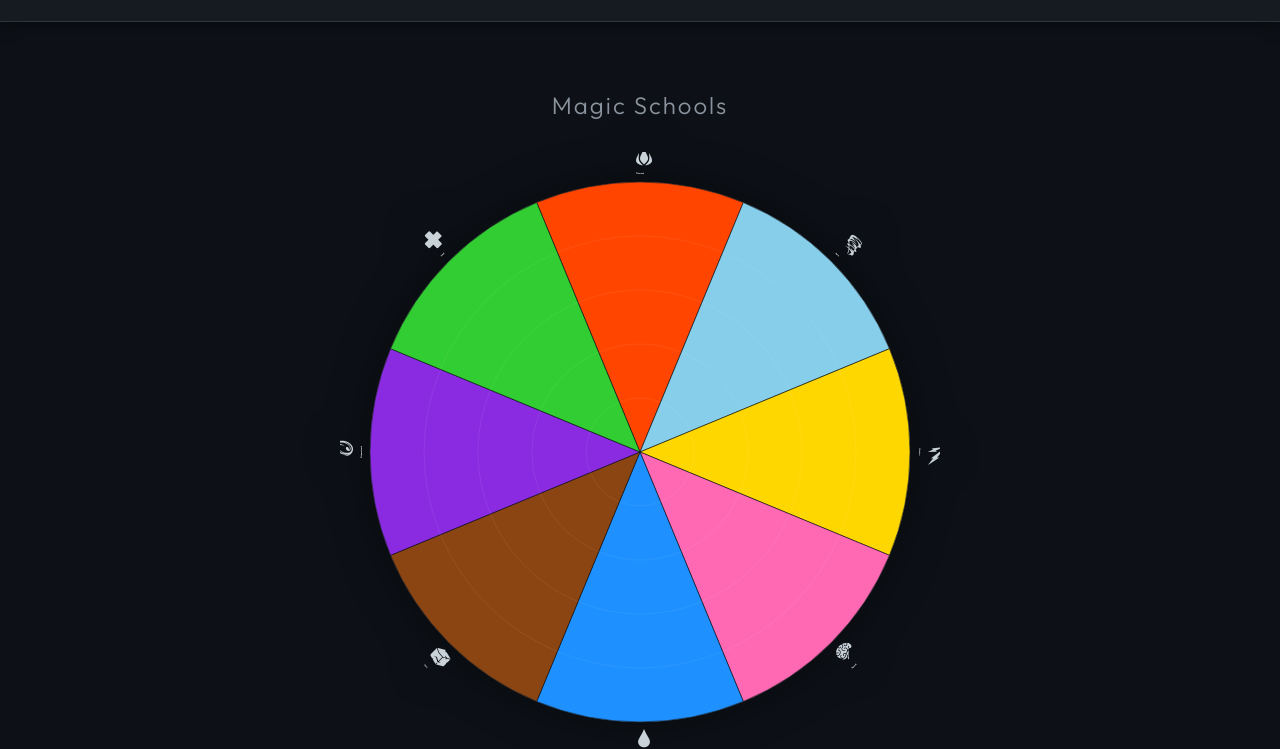
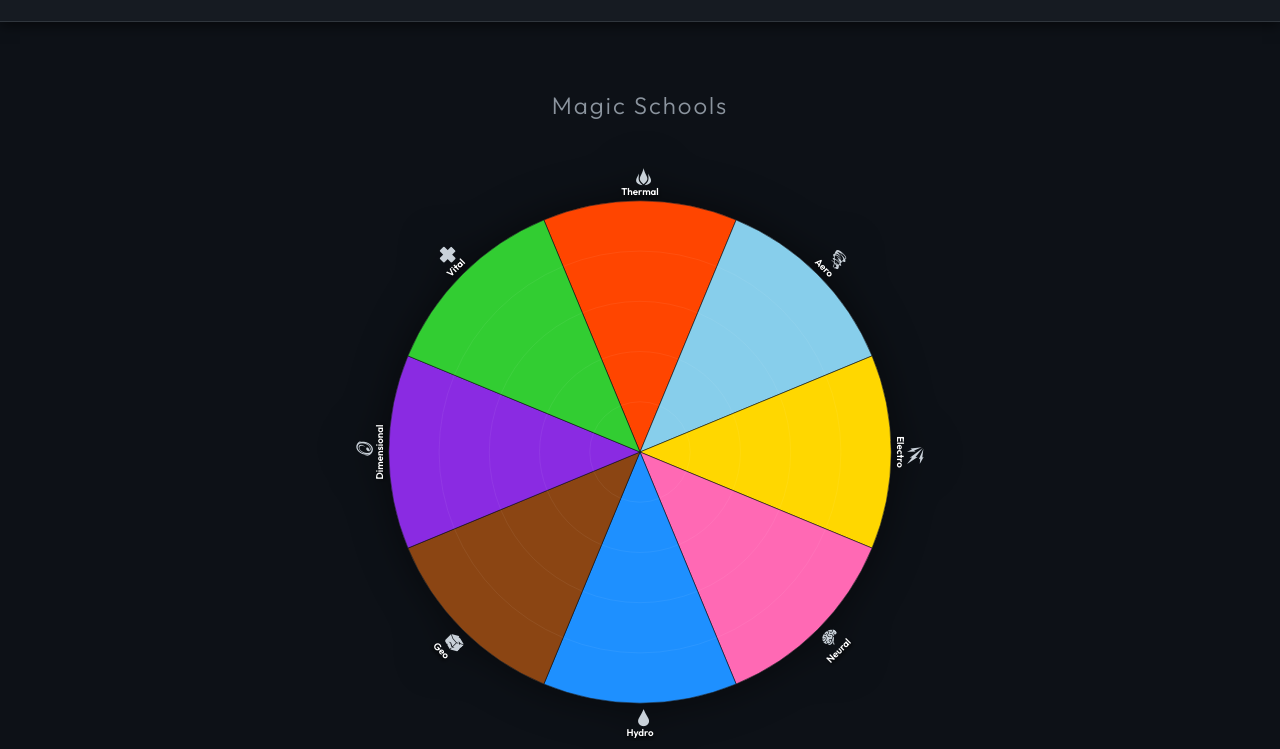
Before and after one commit to seejaymcleod/MishapClocks, a website built with Vite: page index.html in a window 1280 px wide. Shown: the part 68-817 px from the top of the page. Built offline with nearby package versions, Linux system fonts and the light colour scheme.

Commit message:
names and numbers

```diff
--- a/src/main.js
+++ b/src/main.js
@@ -124,7 +124,7 @@ function renderMagicMandala() {
   const container = document.getElementById('magic-mandala');
   container.innerHTML = '';
 
-  const size = 4000;
+  const size = 4300;
   const cx = size / 2;
   const cy = size / 2;
   const outerRadius = 1800;
@@ -177,7 +177,7 @@ function renderMagicMandala() {
     text.setAttribute("x", textPos.x);
     text.setAttribute("y", textPos.y + (node.icon ? 80 : 0));
     text.setAttribute("class", "node-text");
-    text.setAttribute("font-size", "70px");
+    text.style.fontSize = "70px";
     text.textContent = node.label;
     g.appendChild(text);
 
@@ -213,7 +213,7 @@ function renderScaledMandala() {
   const container = document.getElementById('target-mandala');
   container.innerHTML = '';
 
-  const size = 4000;
+  const size = 4300;
   const cx = size / 2;
   const cy = size / 2;
 
--- a/src/style.css
+++ b/src/style.css
@@ -118,7 +118,7 @@ svg {
 
 .node-text {
   font-family: 'Outfit', sans-serif;
-  font-size: 14px;
+  font-size: 70px;
   font-weight: 600;
   text-anchor: middle;
   dominant-baseline: middle;
```
